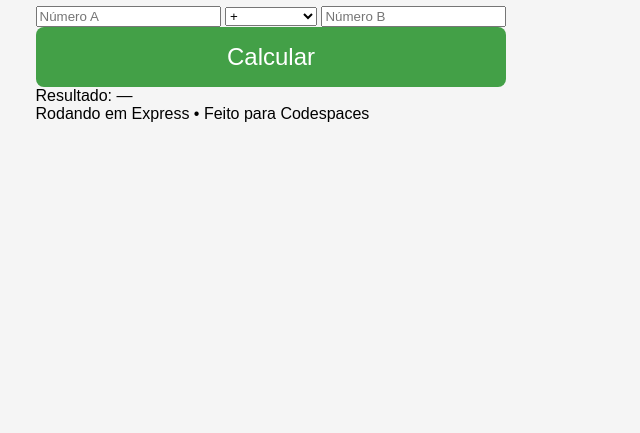
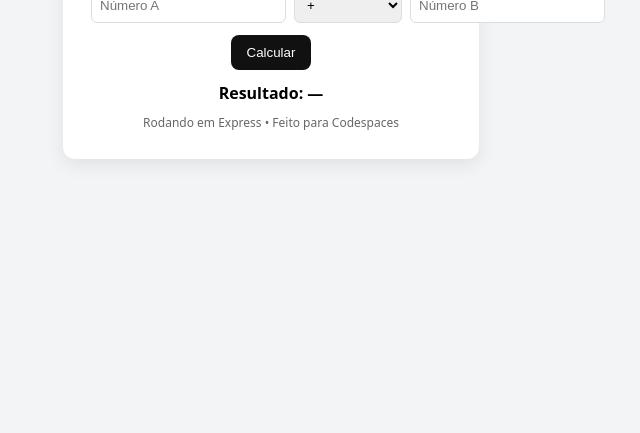
Before and after one commit to thalesrmacedo/express_anhag, a website: page public/index.html in a window 1280 px wide. Shown: the part 383-816 px from the top of the page, without its empty margins (369-1009 px from the left). Drawn offline with Linux system fonts and the light colour scheme.

Commit message:
Update styles.css

```diff
--- a/public/styles.css
+++ b/public/styles.css
@@ -1,46 +1,56 @@
-body {
-  font-family: Arial, sans-serif;
-  display: flex;
-  justify-content: center;
-  align-items: center;
-  height: 100vh;
-  background: #f5f5f5;
+:root{
+  font-family:system-ui,Segoe UI,Roboto,Arial
 }
 
-.calculator {
-  background: #fff;
-  padding: 30px;
-  border-radius: 12px;
-  box-shadow: 0 4px 10px rgba(0,0,0,0.1);
-  width: 400px;
-  text-align: center;
+body{
+  display:flex;
+  align-items:center;
+  justify-content:center;
+  height:100vh;
+  margin:0;
+  background:#f3f4f6
 }
 
-input[type="text"] {
-  width: 100%;
-  height: 60px;
-  font-size: 28px;
-  padding: 10px;
-  margin-bottom: 20px;
-  border: 1px solid #ccc;
-  border-radius: 8px;
-  text-align: right;
+.card{
+  background:#ffffff;
+  padding:28px;
+  border-radius:12px;
+  box-shadow:0 6px 18px rgba(0,0,0,0.08);
+  width:360px;
+  text-align:center
 }
 
-button {
-  width: 100%;
-  height: 60px;
-  font-size: 24px;
-  border: none;
-  border-radius: 8px;
-  background: #43a047;
-  color: white;
-  cursor: pointer;
-  transition: background 0.2s;
+.row{
+  display:flex;
+  gap:8px;
+  margin-bottom:12px
 }
 
-button:hover {
-  background: #388e3c;
+input,select{
+  flex:1;
+  padding:8px;
+  border-radius:6px;
+  border:1px solid #ddd
+}
+
+button{
+  padding:10px 16px;
+  border-radius:8px;
+  border:0;
+  background:#111;
+  color:#fff;
+  cursor:pointer
+}
+
+.output{
+  margin-top:12px;
+  font-weight:600
+}
+
+.small{
+  font-size:12px;
+  color:#666;
+  margin-top:10px
 }
 
 .result {
```
